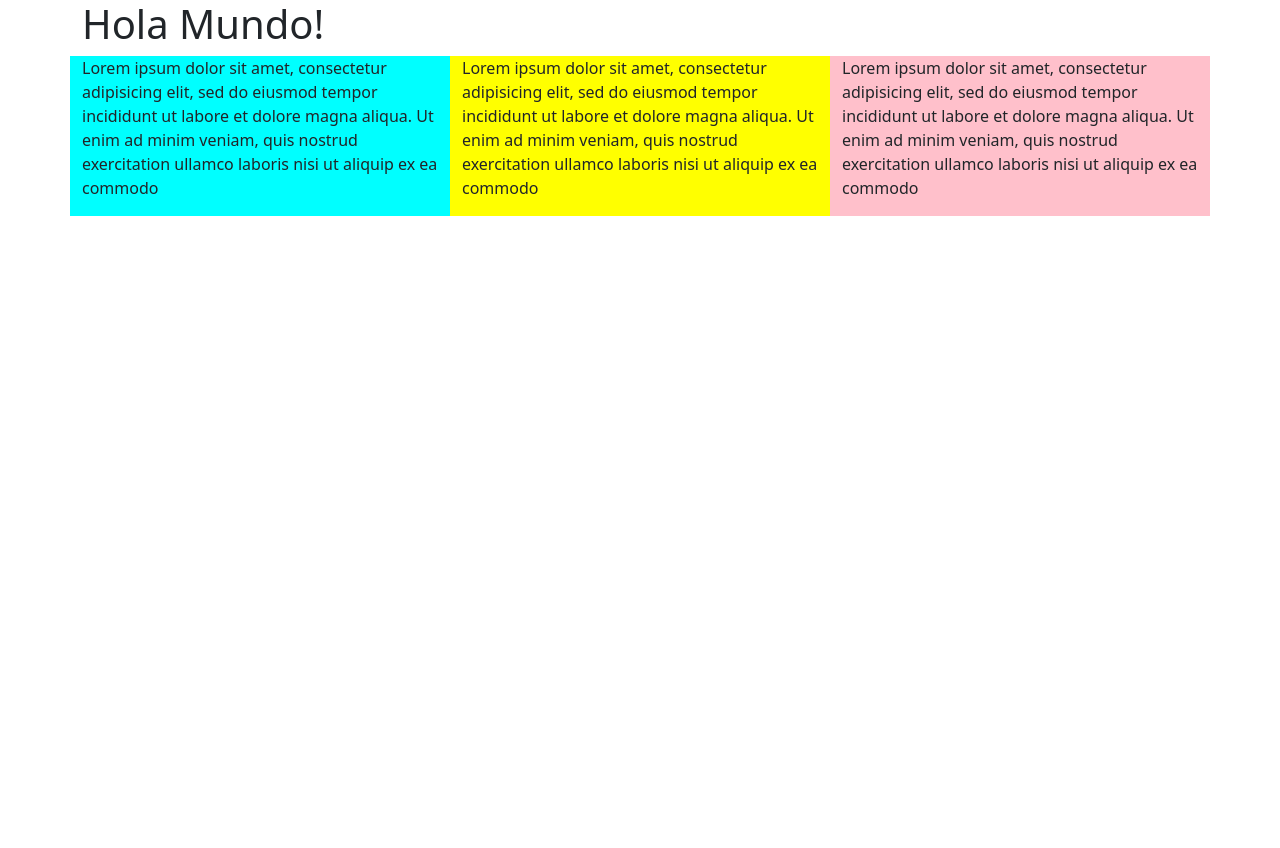
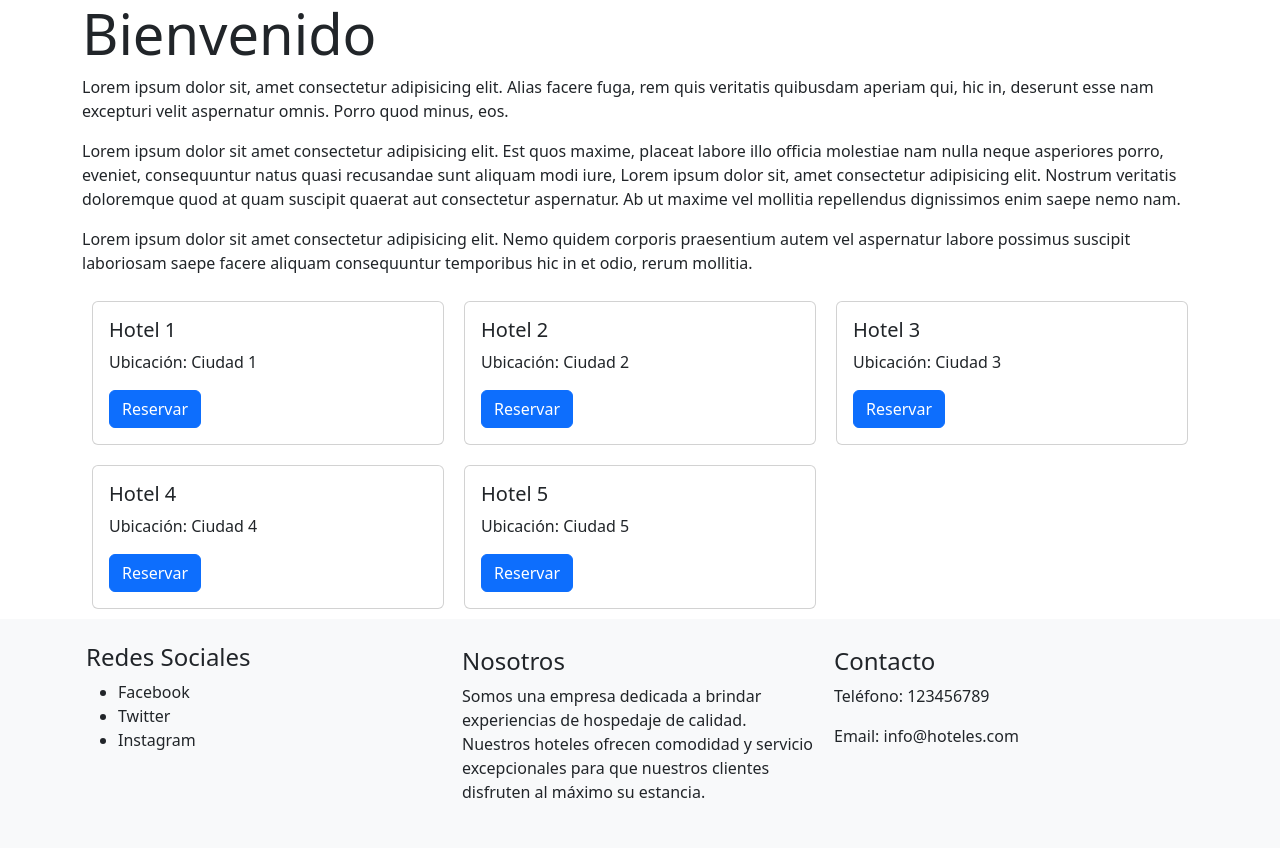
Before and after one commit to alejoec03/Proyectos, a website: page nodejs prueba/index.html in a window 1280 px wide. Before the commit the page ends 800 px from the top, so only its background shows below. Drawn offline with nearby package versions, Linux system fonts and the light colour scheme.

Commit message:
Update index.html

```diff
--- a/nodejs prueba/index.html
+++ b/nodejs prueba/index.html
@@ -1,48 +1,167 @@
-<!doctype html>
+<!DOCTYPE doctype html>
 <html lang="en">
+    <head>
+        <meta charset="utf-8">
+            <meta content="width=device-width, initial-scale=1" name="viewport">
+                <title>
+                    Bootstrap demo
+                </title>
+                <link href="node_modules/bootstrap/dist/css/bootstrap.min.css" rel="stylesheet">
+                </link>
+            </meta>
+        </meta>
+        <style>
 
-  <head>
+    .card {
+      margin: 10px;
+    }
 
-    <meta charset="utf-8">
-    <meta name="viewport" content="width=device-width, initial-scale=1">
-    <title>Bootstrap demo</title>
-    <link rel="stylesheet" href="node_modules/bootstrap/dist/css/bootstrap.min.css">
+    .footer {
+      background-color: #f8f9fa;
+      padding: 20px 0;
+    }
+        </style>
     </head>
-
     <body>
 
-    <div class="jumbotron">
-
+        <div class="jumbotron jumbotron-fluid">
             <div class="container">
-    		<h1>Hola Mundo!</h1>
+                <h1 class="display-4">
+                    Bienvenido
+                </h1>
+            </div>
+        </div>
+        <div class="container">
 
           <div class="row">
-    			<div class="col" style="background: cyan;">
-      				<p>Lorem ipsum dolor sit amet, consectetur adipisicing elit, sed do eiusmod
-    				tempor incididunt ut labore et dolore magna aliqua. Ut enim ad minim veniam,
-    				quis nostrud exercitation ullamco laboris nisi ut aliquip ex ea commodo</p>
+            <p>Lorem ipsum dolor sit, amet consectetur adipisicing elit. Alias facere fuga, rem quis veritatis quibusdam aperiam qui, hic in, deserunt esse nam excepturi velit aspernatur omnis. Porro quod minus, eos.</p>
+            <p>Lorem ipsum dolor sit amet consectetur adipisicing elit. Est quos maxime, placeat labore illo officia molestiae nam nulla neque asperiores porro, eveniet, consequuntur natus quasi recusandae sunt aliquam modi iure, Lorem ipsum dolor sit, amet consectetur adipisicing elit. Nostrum veritatis doloremque quod at quam suscipit quaerat aut consectetur aspernatur. Ab ut maxime vel mollitia repellendus dignissimos enim saepe nemo nam.</p>
+            <p>Lorem ipsum dolor sit amet consectetur adipisicing elit. Nemo quidem corporis praesentium autem vel aspernatur labore possimus suscipit laboriosam saepe facere aliquam consequuntur temporibus hic in et odio, rerum mollitia.</p>
           </div>
-    			<div class="col" style="background: yellow;">
-      				<p>Lorem ipsum dolor sit amet, consectetur adipisicing elit, sed do eiusmod
-    				tempor incididunt ut labore et dolore magna aliqua. Ut enim ad minim veniam,
-    				quis nostrud exercitation ullamco laboris nisi ut aliquip ex ea commodo</p>
-    			</div>
-    			<div class="col" style="background: pink;">
-      				<p>Lorem ipsum dolor sit amet, consectetur adipisicing elit, sed do eiusmod
-    				tempor incididunt ut labore et dolore magna aliqua. Ut enim ad minim veniam,
-    				quis nostrud exercitation ullamco laboris nisi ut aliquip ex ea commodo</p>
+            <div class="d-flex flex-wrap">
+                <div class="col-md-4">
+                    <div class="card">
+                        <div class="card-body">
+                            <h5 class="card-title">
+                                Hotel 1
+                            </h5>
+                            <p class="card-text">
+                                Ubicación: Ciudad 1
+                            </p>
+                            <a class="btn btn-primary" href="#">
+                                Reservar
+                            </a>
                         </div>
                     </div>
-
                 </div>
-
+                <div class="col-md-4">
+                    <div class="card">
+                        <div class="card-body">
+                            <h5 class="card-title">
+                                Hotel 2
+                            </h5>
+                            <p class="card-text">
+                                Ubicación: Ciudad 2
+                            </p>
+                            <a class="btn btn-primary" href="#">
+                                Reservar
+                            </a>
                         </div>
-
-
-	<script src="node_modules/jquery/dist/jquery.min.js"></script>
-	<script src="node_modules/popper.js/dist/popper.min.js"></script>
-	<script src="node_modules/bootstrap/dist/js/bootstrap.min.js"></script>
-
+                    </div>
+                </div>
+                <div class="col-md-4">
+                    <div class="card">
+                        <div class="card-body">
+                            <h5 class="card-title">
+                                Hotel 3
+                            </h5>
+                            <p class="card-text">
+                                Ubicación: Ciudad 3
+                            </p>
+                            <a class="btn btn-primary" href="#">
+                                Reservar
+                            </a>
+                        </div>
+                    </div>
+                </div>
+                <div class="col-md-4">
+                    <div class="card">
+                        <div class="card-body">
+                            <h5 class="card-title">
+                                Hotel 4
+                            </h5>
+                            <p class="card-text">
+                                Ubicación: Ciudad 4
+                            </p>
+                            <a class="btn btn-primary" href="#">
+                                Reservar
+                            </a>
+                        </div>
+                    </div>
+                </div>
+                <div class="col-md-4">
+                    <div class="card">
+                        <div class="card-body">
+                            <h5 class="card-title">
+                                Hotel 5
+                            </h5>
+                            <p class="card-text">
+                                Ubicación: Ciudad 5
+                            </p>
+                            <a class="btn btn-primary" href="#">
+                                Reservar
+                            </a>
+                        </div>
+                    </div>
+                </div>
+            </div>
+        </div>
+        <footer class="footer">
+            <div class="container">
+                <div class="d-flex flex-wrap">
+                    <div class="col-md-4 p-1">
+                        <h4>
+                            Redes Sociales
+                        </h4>
+                        <ul>
+                            <li>
+                                Facebook
+                            </li>
+                            <li>
+                                Twitter
+                            </li>
+                            <li>
+                                Instagram
+                            </li>
+                        </ul>
+                    </div>
+                    <div class="col-md-4 p-2">
+                        <h4>
+                            Nosotros
+                        </h4>
+                        <p>
+                            Somos una empresa dedicada a brindar experiencias de hospedaje de calidad. Nuestros hoteles ofrecen comodidad y servicio excepcionales para que nuestros clientes disfruten al máximo su estancia.
+                        </p>
+                    </div>
+                    <div class="col-md-4 p-2">
+                        <h4>
+                            Contacto
+                        </h4>
+                        <p>
+                            Teléfono: 123456789
+                        </p>
+                        <p>
+                            Email: info@hoteles.com
+                        </p>
+                    </div>
+                </div>
+            </div>
+        </footer>
+        <script src="node_modules/jquery/dist/jquery.min.js">
+        </script>
+        <script src="node_modules/popper.js/dist/popper.min.js">
+        </script>
+        <script src="node_modules/bootstrap/dist/js/bootstrap.min.js">
+        </script>
     </body>
-
 </html>
```
Lines whose indentation alone changed are shown as unchanged.
